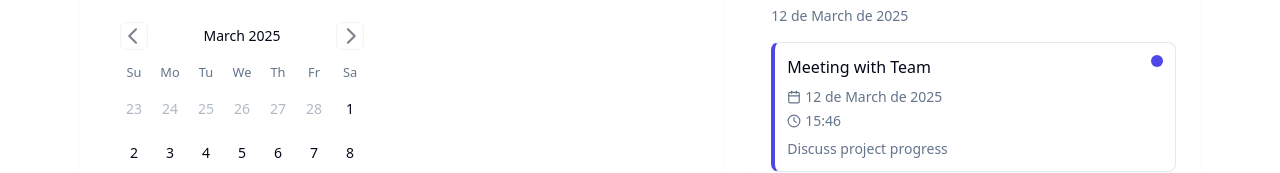
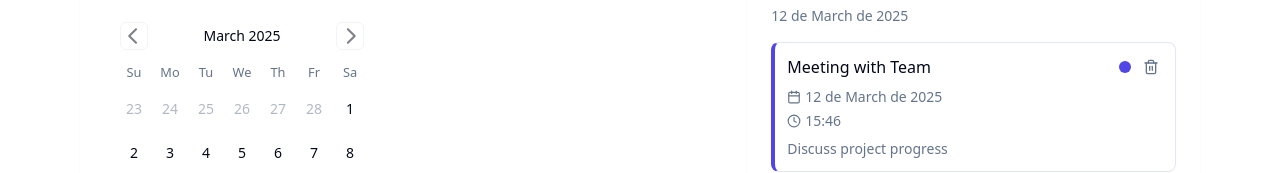
Before and after one commit to frostyez/Calendario_Simples, a React (Vite) app: page /calendar in a window 1280 px wide. Shown: the part 152-325 px from the top of the page. Built offline with nearby package versions, Linux system fonts and the light colour scheme.

Commit message:
Add event removal option
This commit introduces the option to remove marked events.

```diff
--- a/src/components/EventList.tsx
+++ b/src/components/EventList.tsx
@@ -1,14 +1,17 @@
 
 import React from "react";
 import { format } from "date-fns";
-import { Clock, Calendar } from "lucide-react";
+import { Clock, Calendar, Trash2 } from "lucide-react";
 import { Event } from "@/pages/Calendar";
+import { Button } from "@/components/ui/button";
+import { toast } from "@/hooks/use-toast";
 
 type EventListProps = {
   events: Event[];
+  onDeleteEvent?: (id: string) => void;
 };
 
-const EventList = ({ events }: EventListProps) => {
+const EventList = ({ events, onDeleteEvent }: EventListProps) => {
   if (events.length === 0) {
     return (
       <div className="text-center py-8 text-muted-foreground">
@@ -16,6 +19,16 @@ const EventList = ({ events }: EventListProps) => {
       </div>
     );
   }
+
+  const handleDelete = (id: string) => {
+    if (onDeleteEvent) {
+      onDeleteEvent(id);
+      toast({
+        title: "Evento removido",
+        description: "O evento foi removido com sucesso."
+      });
+    }
+  };
 
   return (
     <div className="space-y-3">
@@ -27,10 +40,23 @@ const EventList = ({ events }: EventListProps) => {
         >
           <div className="flex justify-between items-start">
             <h3 className="font-medium">{event.title}</h3>
-            <div
-              className="w-3 h-3 rounded-full"
-              style={{ backgroundColor: event.color }}
-            />
+            <div className="flex items-center gap-2">
+              <div
+                className="w-3 h-3 rounded-full"
+                style={{ backgroundColor: event.color }}
+              />
+              {onDeleteEvent && (
+                <Button
+                  variant="ghost"
+                  size="sm"
+                  className="h-6 w-6 p-0 text-muted-foreground hover:text-destructive"
+                  onClick={() => handleDelete(event.id)}
+                >
+                  <Trash2 className="h-3.5 w-3.5" />
+                  <span className="sr-only">Remover evento</span>
+                </Button>
+              )}
+            </div>
           </div>
 
           <div className="flex flex-col gap-1 mt-2">
--- a/src/pages/Calendar.tsx
+++ b/src/pages/Calendar.tsx
@@ -50,6 +50,10 @@ const Calendar = () => {
       id: Math.random().toString(36).substring(2, 9),
     };
     setEvents([...events, newEvent]);
+  };
+
+  const handleDeleteEvent = (id: string) => {
+    setEvents(events.filter(event => event.id !== id));
   };
 
   const selectedDateEvents = events.filter(
@@ -175,7 +179,10 @@ const Calendar = () => {
                 </h3>
               )}
             </div>
-            <EventList events={showAllEvents ? sortedEvents : selectedDateEvents} />
+            <EventList
+              events={showAllEvents ? sortedEvents : selectedDateEvents}
+              onDeleteEvent={handleDeleteEvent}
+            />
           </CardContent>
         </Card>
       </div>
```
